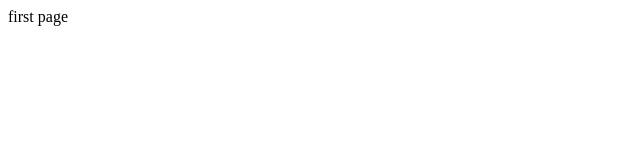
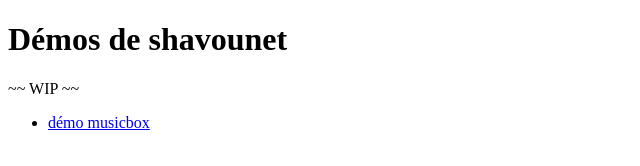
Before and after one commit to shavounet/shavounet.github.io, a plain HTML site: page index.html in a window 1280 px wide. Shown: the whole page, without its empty margins (0-640 px from the left). Drawn offline with Linux system fonts and the light colour scheme.

Commit message:
Added a demo for musicbox

```diff
--- a/index.html
+++ b/index.html
@@ -1 +1,14 @@
-<p>first page</p>
+<!DOCTYPE html>
+<html>
+<head>
+    <title></title>
+    <meta charset="utf-8"/>
+</head>
+    <body>
+        <h1>Démos de shavounet</h1>
+        <p>~~ WIP ~~</p>
+        <ul>
+            <li><a href="lib/musicbox/index.html">démo musicbox</a></li>
+        </ul>
+    </body>
+</html>
```
Also changed, not shown: 1 other file.
